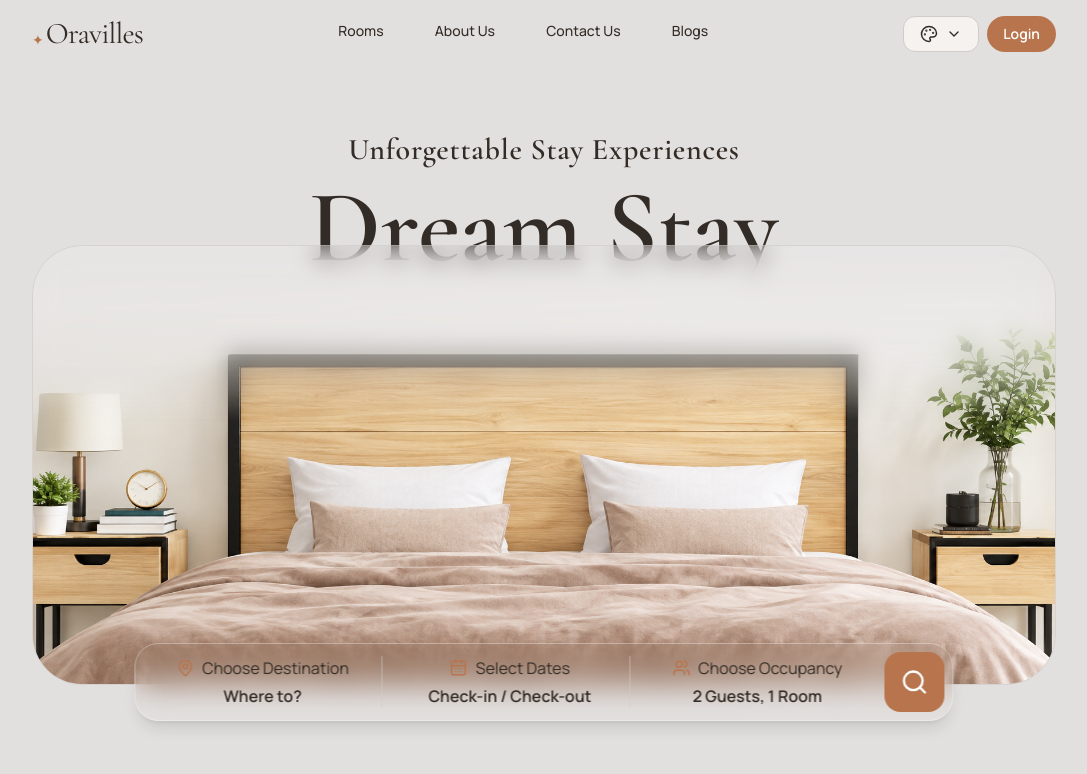
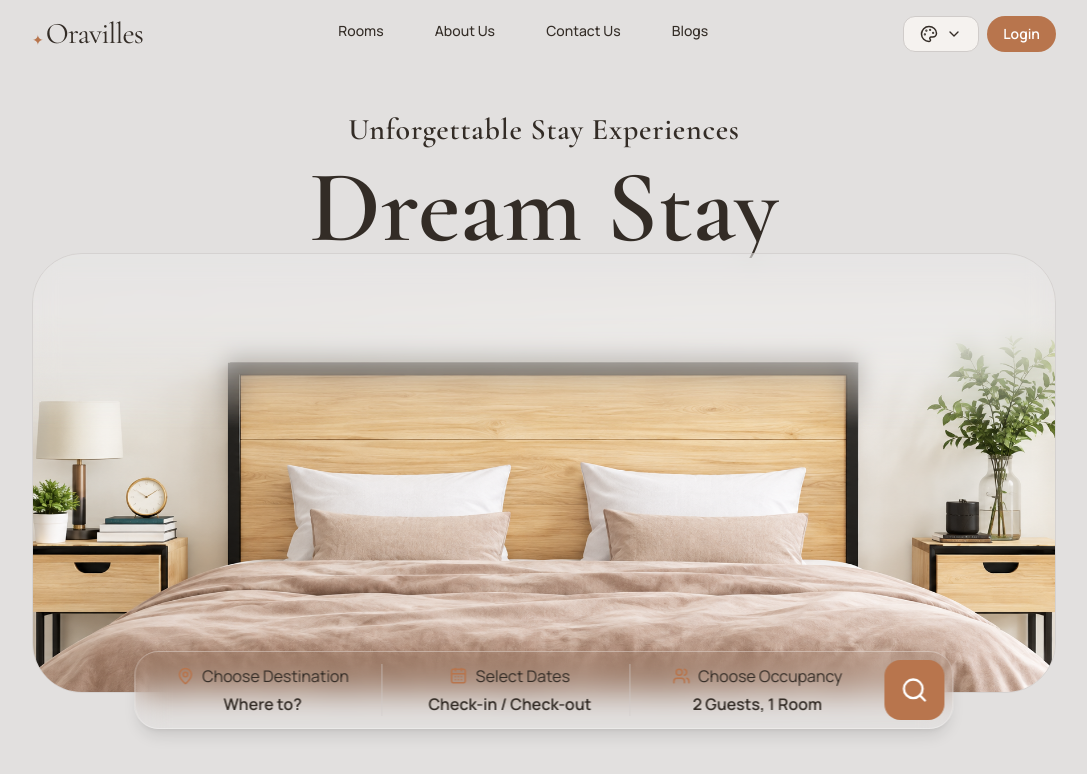
Before and after one commit to RaviKayease/Kayease-Hotel, a Next.js app: page / in a window 1280 px wide. Shown: the top 774 px of the page, without its empty margins (96-1183 px from the left). Built offline with nearby package versions, Linux system fonts and the light colour scheme.

Commit message:
CompletedHeroSection

```diff
--- a/app/page.tsx
+++ b/app/page.tsx
@@ -102,15 +102,16 @@ const HomePage = () => {
 
   return (
     <div>
-      <div className="flex flex-col items-center mt-10 lg:mt-20">
+      {/* Hero Section */}
+      <section className="flex flex-col items-center mt-10 lg:mt-15">
         <p
           className={`${cormorant.className} text-xl sm:text-2xl lg:text-3xl font-bold tracking-wide italic`}
         >
           Unforgettable Stay Experiences
         </p>
 
-        <div className="relative w-full flex flex-col items-center">
-          <div className="relative z-0 mt-2 overflow-hidden">
+        <div className="relative w-full flex flex-col items-center mt-2">
+          <div className="relative z-0 overflow-hidden">
             <h1
               className={`${cormorant.className} dream-stay-animation font-bold lg:font-semibold text-[15vw] sm:text-[13vw] xl:text-[8vw] leading-none`}
             >
@@ -118,7 +119,7 @@ const HomePage = () => {
             </h1>
           </div>
 
-          <div className="absolute top-[70%] z-10 w-full">
+          <div className="absolute top-[95%] z-10 w-full">
             {/* Hero Image */}
             <div className="relative h-[25vh] sm:h-[35vh] md:h-[45vh] lg:h-[55vh] w-full overflow-hidden rounded-4xl lg:rounded-[50px] border border-[var(--border)]/70 transition-colors duration-500">
               <img
@@ -752,7 +753,7 @@ const HomePage = () => {
             )}
           </div>
         </div>
-      </div>
+      </section>
     </div>
   );
 };
```
